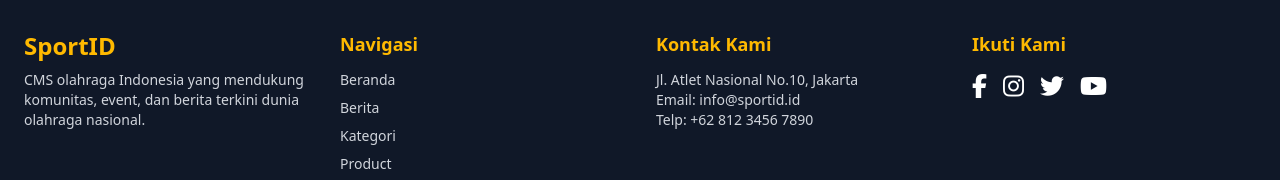
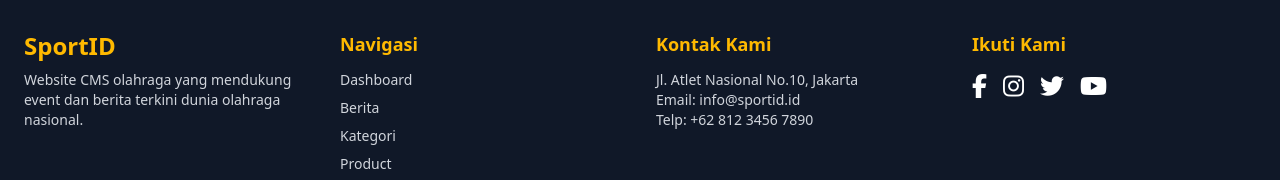
Before and after one commit to abrarradan30/web-sports, a Vue app in the folder fe-sports/: page / in a window 1280 px wide. Shown: the part 1538-1718 px from the top of the page. Built offline with nearby package versions, Linux system fonts and the light colour scheme.

Commit message:
rev layout

```diff
--- a/fe-sports/src/views/admin/layouts/DefaultLayout.vue
+++ b/fe-sports/src/views/admin/layouts/DefaultLayout.vue
@@ -73,7 +73,7 @@ const confirmLogout = () => {
     <div>
       <h2 class="text-2xl font-bold text-amber-400 mb-2">SportID</h2>
       <p class="text-sm text-gray-300">
-        CMS olahraga Indonesia yang mendukung komunitas, event, dan berita terkini dunia olahraga nasional.
+        Website CMS olahraga yang mendukung event dan berita terkini dunia olahraga nasional.
       </p>
     </div>
 
@@ -81,7 +81,7 @@ const confirmLogout = () => {
     <div>
       <h3 class="text-lg font-semibold text-amber-400 mb-3">Navigasi</h3>
       <ul class="space-y-2 text-sm text-gray-300">
-        <li><a href="/admin" class="hover:text-white">Beranda</a></li>
+        <li><a href="/admin" class="hover:text-white">Dashboard</a></li>
         <li><a href="/adminberita" class="hover:text-white">Berita</a></li>
         <li><a href="/adminkategori" class="hover:text-white">Kategori</a></li>
         <li><a href="/adminproduct" class="hover:text-white">Product</a></li>
--- a/fe-sports/src/views/layouts/GuestLayout.vue
+++ b/fe-sports/src/views/layouts/GuestLayout.vue
@@ -53,7 +53,7 @@ const router = useRouter()
     <div>
       <h2 class="text-2xl font-bold text-amber-400 mb-2">SportID</h2>
       <p class="text-sm text-gray-300">
-        CMS olahraga Indonesia yang mendukung komunitas, event, dan berita terkini dunia olahraga nasional.
+        Website CMS olahraga yang mendukung event dan berita terkini dunia olahraga nasional.
       </p>
     </div>
 
@@ -61,7 +61,7 @@ const router = useRouter()
     <div>
       <h3 class="text-lg font-semibold text-amber-400 mb-3">Navigasi</h3>
       <ul class="space-y-2 text-sm text-gray-300">
-        <li><a href="/" class="hover:text-white">Beranda</a></li>
+        <li><a href="/" class="hover:text-white">Dashboard</a></li>
         <li><a href="/berita" class="hover:text-white">Berita</a></li>
         <li><a href="/kategori" class="hover:text-white">Kategori</a></li>
         <li><a href="/product" class="hover:text-white">Product</a></li>
```
